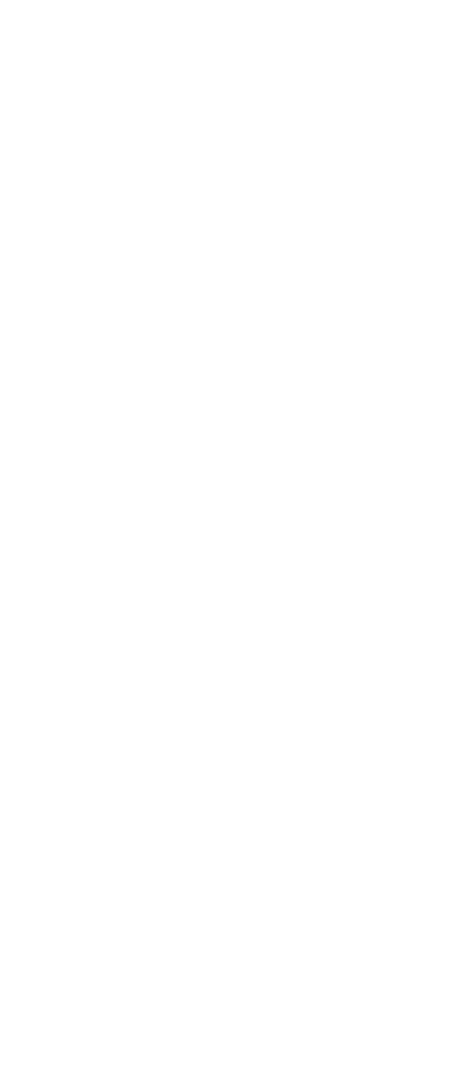
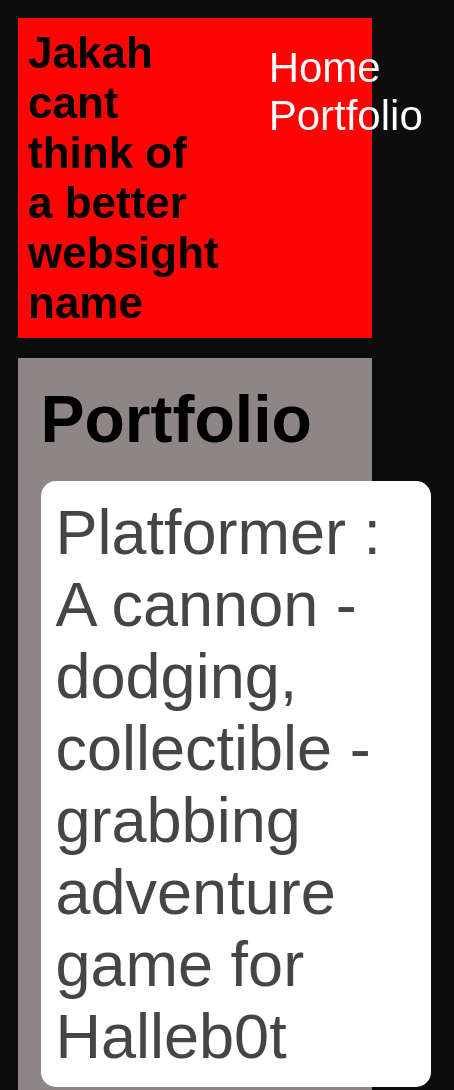
Before and after one commit to Jakah380/Jakah380.GitHub.io, a plain HTML site: page portfolio.html in a window 390 px wide. Shown: the top 1090 px of the page, 454 px wide, since content can reach past the window. Before the commit the page ends 844 px from the top, so only its background shows below. Drawn offline with Linux system fonts and the light colour scheme.

Commit message:
add portfolio.html file

```diff
--- a/portfolio.html
+++ b/portfolio.html
@@ -0,0 +1,37 @@
+<!DOCTYPE HTML>
+<html>
+    <head>
+    </head>
+
+    <body>
+      <div id="all-contents">
+        <div id="all-contents">
+            <nav >
+                <h1>Jakah cant think of a better websight name</h1>
+                <ul id="nav-ul">
+                    <li class="nav-li">
+                        <a class="nav-a" href="index.html">Home</a>
+                    </li>
+                    <li class="nav-li">
+                        <a class="nav-a" href="portfolio.html">Portfolio</a>
+                    </li>
+                </ul>
+            </nav>
+            <main>
+                <div class="content">
+                    <h1>Portfolio</h1>
+                    <ul id="portfolio">
+                        <li><a href="projects/platformer/">Platformer : A cannon - dodging, collectible - grabbing adventure game for Halleb0t</a></li>
+                        <li><a href="projects/bouncing-box/">Bouncing Box : A project that gives you a taste of game development on the web </a></li>
+                        <li><a href="projects/circularity/">Circularity : A motion poem using random number generation and velocity applied to circle shapes...</a></li>
+                    </ul>
+                </div>
+            </main>
+        </div>
+        <head>
+            <title>Jakah cant think of a better websight name </title>
+            <link rel="stylesheet" href="style.css">
+        </head>
+      </div>
+    </body>
+</html>
--- a/style.css
+++ b/style.css
@@ -0,0 +1,137 @@
+body {
+    background: rgb(14, 13, 13);
+    color: rgb(255, 255, 255);
+    padding: 10px;
+    font-family: arial;
+}
+#all-contents {
+  max-width: 800px;
+    margin: auto;
+}
+
+/* navigation menu */
+nav {
+    background: rgb(255, 4, 4);
+   margin: 0 auto;
+   margin-bottom:20px;
+    display: flex;
+    padding: 10px;
+}
+h1 {
+    display: flex;
+    align-items: center;
+    color: rgb(0, 0, 0);
+    flex: 1;
+    margin: 0;
+}
+#nav-ul {
+    list-style-image: none;
+}
+.nav-li {
+    display: inline-block;
+    padding: 0 10px;
+}
+a {
+    text-decoration: none;
+    color: #ffffff;
+}
+
+/* main container area beneath menu */
+main {
+    background: rgb(142, 134, 134);
+    display: flex;
+}
+.sidebar {
+    margin-right: 25px;
+    padding: 10px;
+}
+.sidebar-img {
+    width: 200px;
+}
+.content {
+    flex: 1;
+    padding: 15px;
+}
+
+/* portfolio styles */
+#interests {
+    border: 4px rgba(192, 192, 192, 0.233) ridge;
+    padding: 8px;
+}
+h2, h3 {
+    margin: 0px;
+}
+/* portfolio styles */
+.content h1 {
+    color: black;
+}
+
+#portfolio {
+    list-style-type: none;
+    padding-left: 0;
+}
+
+#portfolio li {
+    background: #fff;
+    padding: 10px;
+    border-radius: 10px;
+    margin-bottom: 10px;
+}
+
+#portfolio li:hover {
+    background: #eee;
+}
+
+#portfolio a {
+    text-decoration: none;
+    color: #454545;
+}
+/* responsive web design */
+@media screen and (min-width: 120px) and (max-width: 1080px) {
+    main {
+      height: 100ch;
+      zoom: 1.5;
+      display: grid;
+    }
+
+    h1 {
+      font-size: 44px;
+    }
+
+    h2 {
+      font-size: 42px;
+    }
+
+    h3 {
+      font-size: 36px;
+    }
+
+    #all-contents {
+      height: 100ch;
+      margin: none;
+    }
+
+    a {
+      font-size: 42px;
+    }
+
+    .sidebar {
+      margin-right: 0px;
+      justify-content: center;
+      align-items: center;
+    }
+
+    .sidebar-img {
+      width: 100%;
+    }
+
+    p,
+    li {
+      font-size: 24px;
+    }
+
+    .content {
+      align-content: center;
+      justify-content: center;
+    }
+}
```
Also changed, not shown: index.html (+9 -8 lines).
